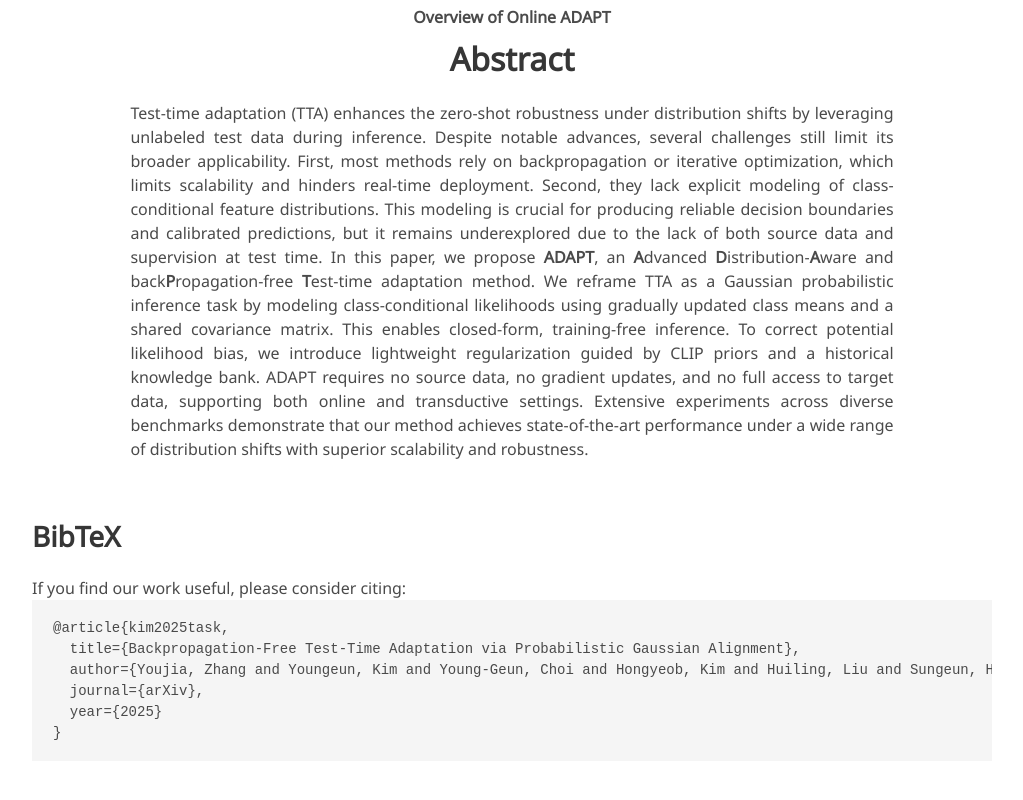
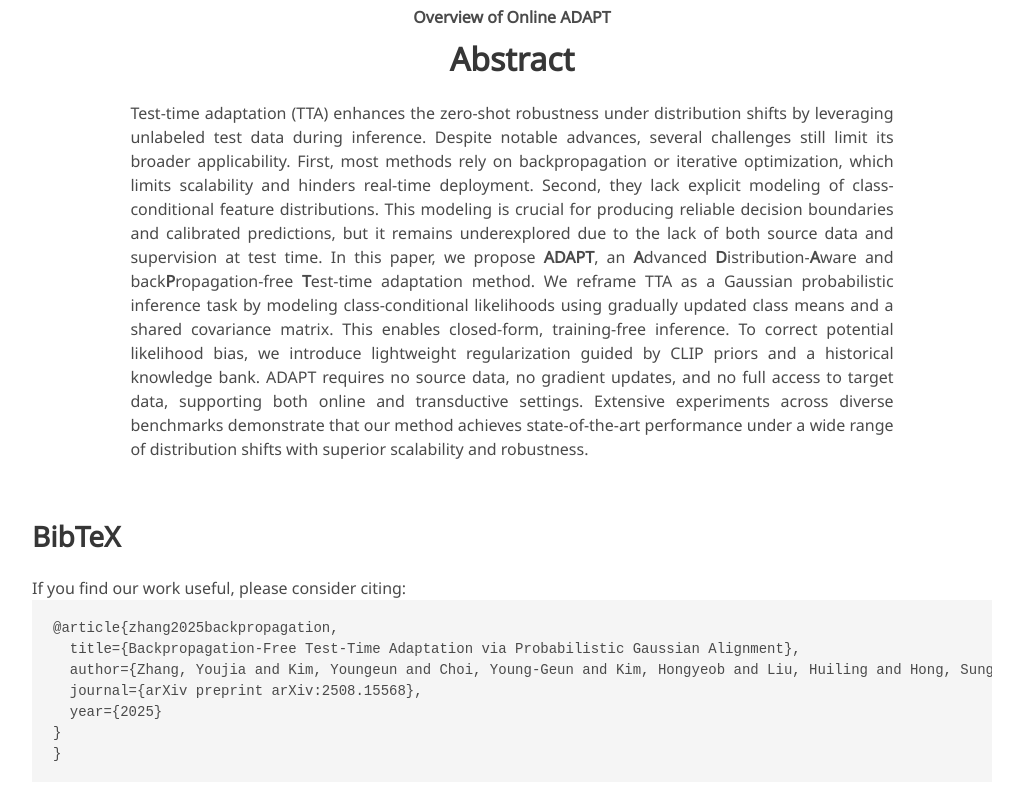
Before and after one commit to AIM-SKKU/ADAPT, a plain HTML site: page index.html in a window 1280 px wide. Shown: the part 820-1620 px from the top of the page, without its empty margins (128-1151 px from the left). Drawn offline with nearby package versions, Linux system fonts and the light colour scheme; some icons are missing; a web font is replaced by a local one.

Commit message:
Update index.html

```diff
--- a/index.html
+++ b/index.html
@@ -133,11 +133,12 @@ In this paper, we propose <b>ADAPT</b>, an <b>A</b>dvanced <b>D</b>istribution-<
   <div class="container is-max-desktop content">
     <h2 class="title">BibTeX</h2>
     If you find our work useful, please consider citing:
-    <pre><code>@article{kim2025task,
+    <pre><code>@article{zhang2025backpropagation,
   title={Backpropagation-Free Test-Time Adaptation via Probabilistic Gaussian Alignment},
-  author={Youjia, Zhang and Youngeun, Kim and Young-Geun, Choi and Hongyeob, Kim and Huiling, Liu and Sungeun, Hong},
-  journal={arXiv},
+  author={Zhang, Youjia and Kim, Youngeun and Choi, Young-Geun and Kim, Hongyeob and Liu, Huiling and Hong, Sungeun},
+  journal={arXiv preprint arXiv:2508.15568},
   year={2025}
+}
 }</code></pre>
   </div>
 </section>
```
